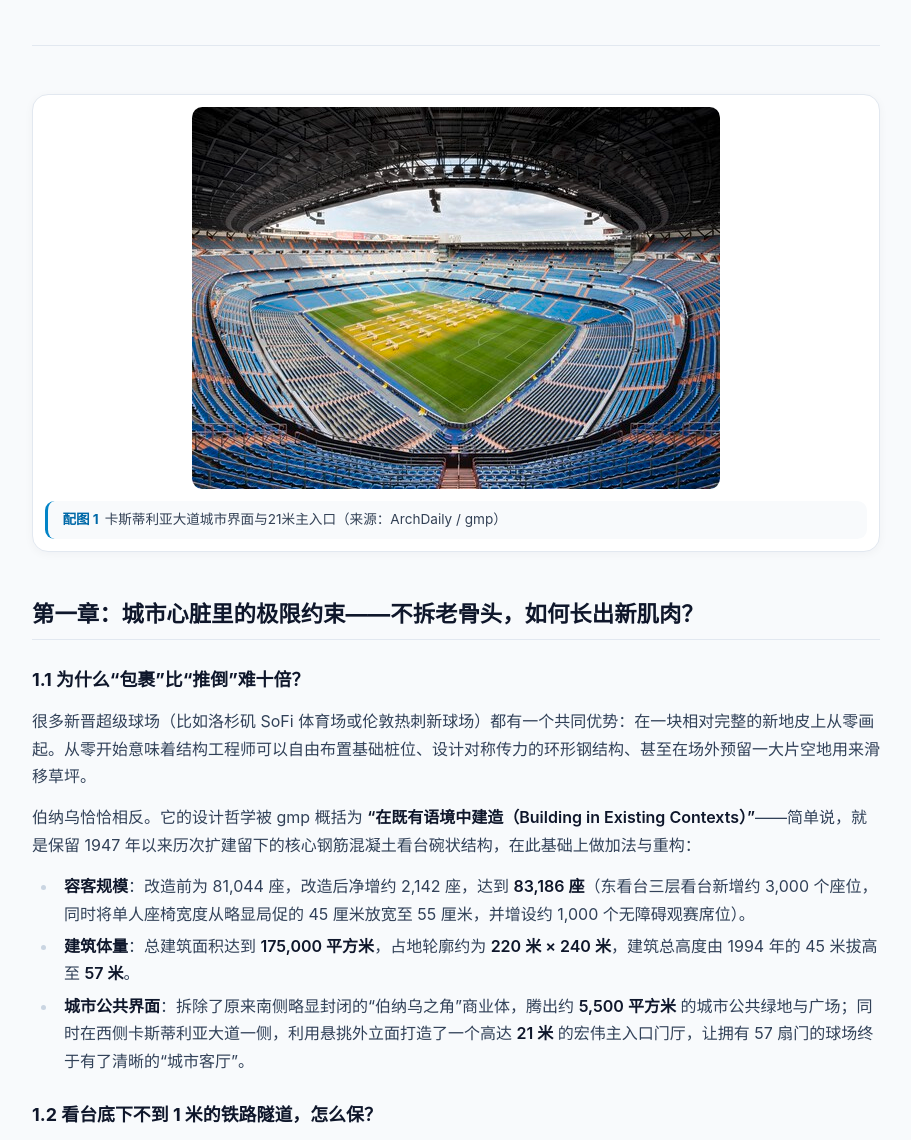
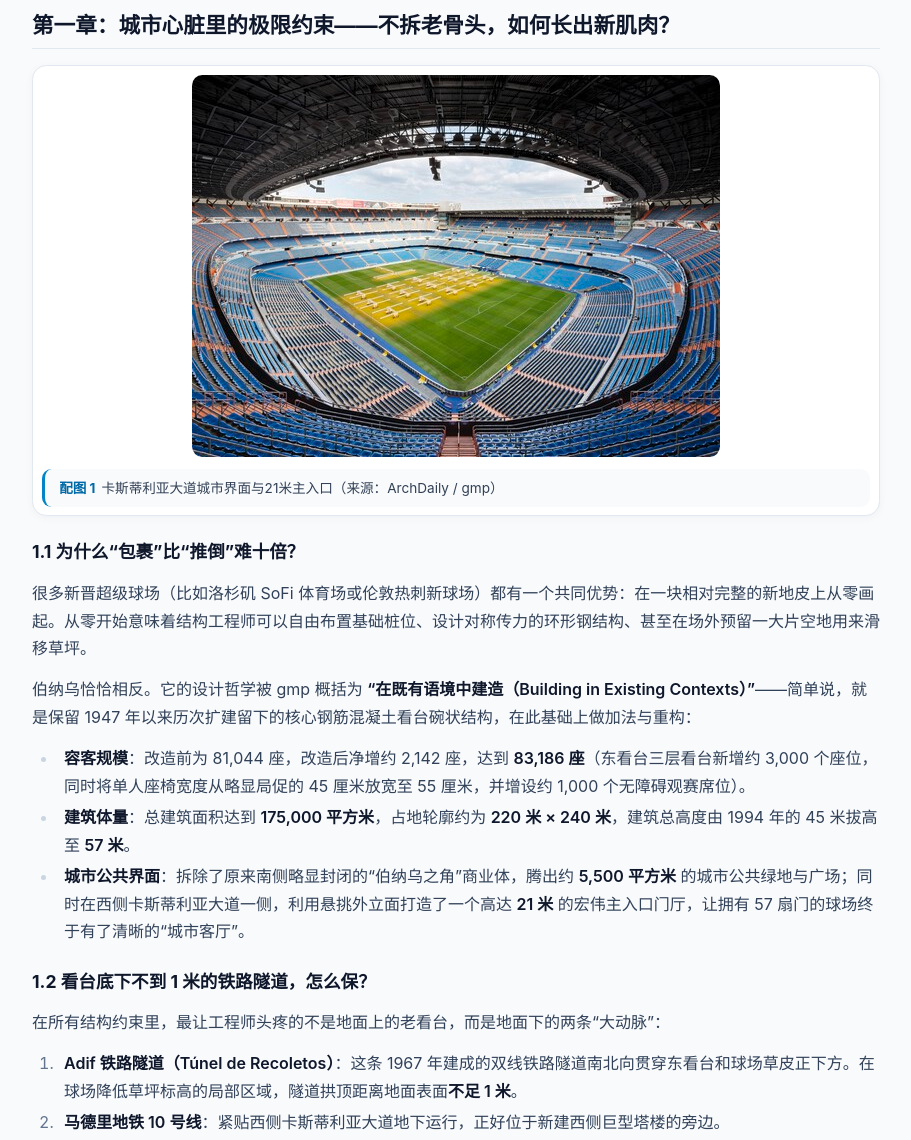
Before and after one commit to bearlove163/steel-blog, an Astro site: page /steel-blog/blog/2026-11-24-santiago-bernabeu in a window 1280 px wide. Shown: the part 1636-2776 px from the top of the page, without its empty margins (184-1095 px from the left). Built offline with nearby package versions, Linux system fonts and the light colour scheme; Astro itself is replaced by a stand-in of ours.

Commit message:
style: remove redundant hr dividers, place chapter images below headings, and tighten vertical spacing

```diff
--- a/content-queue/2026-11-30-shenzhen-zhongshan-bridge/index.md
+++ b/content-queue/2026-11-30-shenzhen-zhongshan-bridge/index.md
@@ -6,7 +6,6 @@ description: "万字硬核科普：2024 乔治·理查德森国际桥梁大奖
 source: "深中通道管理中心 / 《桥梁》杂志 / 中交集团 / 西南交大风洞实验室 / ESWP / Hempel"
 infographic: "/projects/2026-11-30-shenzhen-zhongshan-bridge/candidates/01-infographic.jpg"
 ---
-
 ## 引言：珠江口伶仃洋上的“海上脊梁”与桥梁界诺贝尔奖
 
 站在粤港澳大湾区珠江口的伶仃洋畔向海面远眺，2024 年 6 月 30 日正式通车、全长约 24 公里的深中通道如同一条巨龙横卧碧波。而在它“东隧西桥”的宏大格局中，最令人震撼的视觉焦点，莫过于东段海域上空那座两座主塔直插云霄、单孔飞跃主航道的超级悬索桥——<strong>深中大桥</strong>（建设期曾用名：<strong>伶仃洋大桥</strong>）。
@@ -24,12 +23,9 @@ infographic: "/projects/2026-11-30-shenzhen-zhongshan-bridge/candidates/01-infog
 
 接下来，我们就用最通俗的工程科普语言，把深中大桥从海底基础到 270 米塔顶的每一个“黑科技”彻底拆解清楚。
 
----
-
+## 第一章：为什么主跨 1,666 米，必须放弃斜拉桥改建悬索桥？
 
 ![深中通道深中大桥通车前夕航拍全景（来源：新华社 / 中国政府网）](/steel-blog/projects/2026-11-30-shenzhen-zhongshan-bridge/candidates/03-aerial-panorama.jpg)
-
-## 第一章：为什么主跨 1,666 米，必须放弃斜拉桥改建悬索桥？
 
 很多喜欢桥梁的朋友看到珠江口另一座名桥——港珠澳大桥或者深中通道西侧的中山大桥（主跨 580 米斜拉桥），都会问同一个问题：斜拉桥的斜拉索直接从塔顶斜拉到桥面，刚度大、造型也极具现代感，为什么深中大桥跨越 1,666 米主航道时，却没有采用斜拉桥方案？
 
@@ -52,12 +48,9 @@ infographic: "/projects/2026-11-30-shenzhen-zhongshan-bridge/candidates/01-infog
 
 这就是工程设计的本质：从来不是选“最炫的方案”，而是在航道、航空、台风、地质的重重红线中，找到那个唯一成立的最优解。
 
----
-
+## 第二章：270 米高塔与百万吨“8 字形”海中锚碇——如何在深海软土里生根？
 
 ![伶仃洋海域百万吨海中东锚碇与围堰筑岛施工实景（来源：新华社 / 中国政府网）](/steel-blog/projects/2026-11-30-shenzhen-zhongshan-bridge/candidates/04-offshore-anchorage.jpg)
-
-## 第二章：270 米高塔与百万吨“8 字形”海中锚碇——如何在深海软土里生根？
 
 悬索桥虽然解放了桥面的压力，但所有重量最终都要由两样东西扛下来：<strong>竖向扛压的主塔</strong>，和<strong>水平抗拉的锚碇</strong>。在陆地上建悬索桥，锚碇可以直接凿进大山岩体里（叫“隧道锚”）；可深中大桥偏偏是一座<strong>全离岸海中悬索桥</strong>——四周全是茫茫大海，海底还覆盖着十来米到几十米厚的软弱淤泥层，连块落脚的石头山都没有！
 
@@ -75,12 +68,9 @@ infographic: "/projects/2026-11-30-shenzhen-zhongshan-bridge/candidates/01-infog
 
 而在海平面以上，高达 270 米的主塔彻底告别了传统“搭脚手架、工人高空绑钢筋”的苦力模式。施工方用上了自主研发的<strong>一体化智能筑塔机</strong>——就像一台包裹着塔柱向上攀爬的“高空移动工厂”，内部集成了自动液压爬升、全封闭防风作业平台、自动喷淋养护与高精度温控系统，每天稳步向上“长高” <strong>1.2 米</strong>。同时，针对大体积混凝土最怕开裂的顽疾，团队通过“水化—温度—湿度—约束”多场耦合防裂算法与内部冷却水管精准控温，硬是将主塔混凝土有害裂缝减少了 50%，实现了 <strong>“零有害裂缝”</strong> 的高耐久标准。
 
----
-
+## 第三章：2,060 MPa 智慧主缆与“标记法”高空架设——3,000 米钢丝的微米级较量
 
 ![270 米主塔与主缆猫道高空架设现场（来源：新华社 / HighestBridges）](/steel-blog/projects/2026-11-30-shenzhen-zhongshan-bridge/candidates/05-catwalk-main-cables.jpg)
-
-## 第三章：2,060 MPa 智慧主缆与“标记法”高空架设——3,000 米钢丝的微米级较量
 
 如果说主塔和锚碇是骨骼，那么横跨 2,826 米、悬在海面百米高空的<strong>两根主缆</strong>，就是深中大桥最核心的“大筋”。
 
@@ -105,12 +95,9 @@ infographic: "/projects/2026-11-30-shenzhen-zhongshan-bridge/candidates/01-infog
 
 索股内部沿着 3,000 米全长复合了涂覆湿敏材料的光纤光栅（FBG）传感器阵列。它们就像主缆内部的“神经末梢”，一旦主缆深处任何一米出现微小的湿度升高、温度异常或局部应力突变，中控室的监测平台立刻就能定位报警，并自动加大除湿机风量，真正实现主缆 100 年全寿命期的“主动免疫”。
 
----
-
+## 第四章：从 70 m/s 到 88 m/s——49.7 米超宽扁平钢箱梁的 300 次风洞突围
 
 ![深中大桥 88 m/s 抗风组合气动措施与百年防腐白底信息图（来源：钢结构研究院定制生成）](/steel-blog/projects/2026-11-30-shenzhen-zhongshan-bridge/candidates/02-aerodynamics-infographic.jpg)
-
-## 第四章：从 70 m/s 到 88 m/s——49.7 米超宽扁平钢箱梁的 300 次风洞突围
 
 如果只论技术含金量，深中大桥最惊心动魄的一场攻坚战，并不在海底，也不在塔顶，而是在几千公里外的<strong>西南交通大学风洞实验室</strong>里。
 
@@ -141,12 +128,9 @@ infographic: "/projects/2026-11-30-shenzhen-zhongshan-bridge/candidates/01-infog
 - <strong>100 根短吊索的“3D 关节轴承”</strong>：跨中区域有 100 根长度不足 11 米的短吊索，当超宽钢箱梁在汽车偏载或大风下产生微幅扭转时，短吊索极易在根部发生弯曲折断。设计师专门在吊索与钢箱梁连接耳板处加装了<strong>三维转动关节轴承</strong>，让短吊索像人的肩关节一样灵活释放扭转应力。
 - <strong>全漂浮体系的“柔性刹车”</strong>：作为一座三跨全漂浮体系悬索桥，长达 2,826 米的钢箱梁在温度和台风下，梁端最大水平位移可达 <strong>3.15 米</strong>，每天来回累积滑移行程高达 <strong>101 米</strong>！团队在主塔位置研发了<strong>多功能静力限位 + 动态粘滞阻尼器系统</strong>，在允许缓慢热胀冷缩的同时，遇到突发强风或地震瞬间锁定缓冲，成功将最大纵向位移削减了 <strong>30%</strong>。
 
----
-
+## 第五章：91 米高空“吊焊结合”与 100 年海工防腐密码
 
 ![繁忙主航道巨轮穿行下 91 米高空钢箱梁海上同步吊装（来源：新华社 / HighestBridges）](/steel-blog/projects/2026-11-30-shenzhen-zhongshan-bridge/candidates/06-girder-hoisting-aerial.jpg)
-
-## 第五章：91 米高空“吊焊结合”与 100 年海工防腐密码
 
 如果说设计和风洞试验是在纸面和实验室里决胜，那么把 <strong>213 节</strong>、每节宽达 <strong>49.7 米</strong>、重达 <strong>226 到 360 吨</strong> 的巨型钢箱梁，在日均通行 <strong>4,500 艘船舶</strong> 的繁忙主航道正上方吊到 <strong>91 米高空</strong> 精确对接，就是一场容不得半点闪失的海上大考。
 
@@ -172,12 +156,9 @@ infographic: "/projects/2026-11-30-shenzhen-zhongshan-bridge/candidates/01-infog
 2. <strong>水下与浪溅区阴极保护</strong>：针对海上钢管桩套箱、承台和邻近的 6.845 公里钢壳混凝土沉管隧道，综合布置<strong>牺牲阳极（锌/铝合金）</strong> 与 <strong>外加电流阴极保护（ICCP）</strong> 系统，从电化学原理上阻断海水中氯离子的腐蚀电流。
 3. <strong>箱梁内部除湿与巡检机器人</strong>：全桥钢箱梁内部配备工业级除湿系统，配合通车后的智能巡检机器人与数字孪生健康监测平台，实现了结构全生命周期的数字化运维。
 
----
-
+## 结语：从深中大桥看中国跨海钢桥的新范式
 
 ![2023 年 4 月 28 日深中大桥钢箱梁高精度合龙焊接现场（来源：新华社 / 中国政府网）](/steel-blog/projects/2026-11-30-shenzhen-zhongshan-bridge/candidates/08-deck-closure.jpg)
-
-## 结语：从深中大桥看中国跨海钢桥的新范式
 
 2024 年 6 月 30 日通车至今，深中通道仅用一年时间便迎来了超过 <strong>3,100 万辆次</strong> 的车流检验，将深圳与中山两地的车程从过去的 2 小时压缩至 <strong>20–30 分钟</strong>，彻底打通了粤港澳大湾区珠江口东西两岸的“任督二脉”。
 
--- a/src/content/blog/2026-11-24-santiago-bernabeu/index.md
+++ b/src/content/blog/2026-11-24-santiago-bernabeu/index.md
@@ -6,7 +6,6 @@ description: "万字硬核科普：皇马主场如何在不拆老看台、不断
 source: "gmp / L35 / sbp / FCC / Sener / Arup / Hormigón y Acero"
 infographic: "/projects/2026-11-24-santiago-bernabeu/candidates/01-infographic.jpg"
 ---
-
 ## 引言：为什么一座足球场，要花掉 14 亿欧元去“带电手术”？
 
 如果你在 2019 年之前站在西班牙马德里著名的卡斯蒂利亚大道（Paseo de la Castellana）旁，抬头看一眼皇家马德里队的主场——圣地亚哥·伯纳乌球场，你会发现一个有趣的反差：它是全世界最吸金、最具传奇色彩的足球圣殿之一，但从建筑学角度看，它却像一件“打满补丁的旧风衣”。
@@ -21,12 +20,9 @@ infographic: "/projects/2026-11-24-santiago-bernabeu/candidates/01-infographic.j
 
 这篇文章，我们就用最通俗的语言，把这座新伯纳乌从外到内、从天上到地下拆解一遍，看看那些隐藏在炫酷银色外衣背后的空间钢结构密码。
 
----
-
+## 第一章：城市心脏里的极限约束——不拆老骨头，如何长出新肌肉？
 
 ![卡斯蒂利亚大道城市界面与21米主入口（来源：ArchDaily / gmp）](/steel-blog/projects/2026-11-24-santiago-bernabeu/candidates/04-archdaily-exterior.jpg)
-
-## 第一章：城市心脏里的极限约束——不拆老骨头，如何长出新肌肉？
 
 ### 1.1 为什么“包裹”比“推倒”难十倍？
 
@@ -51,12 +47,9 @@ infographic: "/projects/2026-11-24-santiago-bernabeu/candidates/01-infographic.j
 
 更惊险的是东侧地下重型货运车辆通道的开挖。为了在现有建筑底部硬生生掏出一条大货车通道（用于演唱会舞台设备进场），工程师对 5 根既有核心柱实施了<strong>主动托换（Active Underpinning）</strong>：先用微型桩支撑托换梁，再安放 <strong>17 台液压千斤顶</strong> 协同顶升 <strong>11 兆牛（约 1,120 吨）</strong> 的既有上部荷载，边顶升边开挖，全程将老结构的沉降严格控制在 <strong>1 毫米以内</strong>。
 
----
-
+## 第二章：给钢铁巨人穿上“流动的银甲”——7,500 片不锈钢百叶的光学与流体力学
 
 ![7500片V形不锈钢百叶幕墙特写（来源：ArchDaily / gmp）](/steel-blog/projects/2026-11-24-santiago-bernabeu/candidates/03-facade-louvers.jpg)
-
-## 第二章：给钢铁巨人穿上“流动的银甲”——7,500 片不锈钢百叶的光学与流体力学
 
 从远处看，新伯纳乌最抓人眼球的，是那层包裹着整座球场的银白色流线型“金属皮肤”。它既不像鸟巢那样把粗壮的钢构直接暴露在外，也不像传统玻璃幕墙那样死板反光，而是像一块被风吹拂的液态金属。
 
@@ -78,12 +71,9 @@ infographic: "/projects/2026-11-24-santiago-bernabeu/candidates/01-infographic.j
 
 最绝的是，他们利用参数化算法，<strong>微调了每一片 V 形百叶的倾斜角度与安装方位</strong>。也就是说，这 7,500 片不锈钢百叶看似浑然一体，实则每一片的“尺寸、曲率和倾角”几乎都是独一无二的。通过这种精密计算，阳光照在球场上只会呈现柔和流动的金属光泽，而不会向周边住宅区集中反射刺眼眩光。到了夜晚，百叶背后的动态 LED 投光系统亮起，整座幕墙还能化身巨型城市媒体屏，向外投射球队配色、文字与动态影像。
 
----
-
+## 第三章：屋顶上的结构变阵——从“车辐索网”到 176 米 S690 高强钢巨桁架
 
 ![空间钢结构分析模型：四巨桁架与既有看台关系（来源：INES 结构工程）](/steel-blog/projects/2026-11-24-santiago-bernabeu/candidates/06-ines-structural-model.jpg)
-
-## 第三章：屋顶上的结构变阵——从“车辐索网”到 176 米 S690 高强钢巨桁架
 
 如果说外立面是伯纳乌的“颜值”，那么头顶那片总重超过 <strong>15,000 吨</strong>、悬在地面 <strong>50 米高空</strong> 的大跨度钢屋盖，才是整座球场真正的技术心脏。
 
@@ -123,12 +113,9 @@ infographic: "/projects/2026-11-24-santiago-bernabeu/candidates/01-infographic.j
 
 拼好之后怎么放上去？先用 <strong>4 台同步液压提升千斤顶（Strand Jacks）</strong>（每台最多带 42 根钢绞线）把 700 吨重的巨桁架垂直吊升到 50 米高空，放到预先架设在 176 米主桁架上的<strong>两台移动台车（Bogies）</strong>上；随后启动电动滑移装置（*Ripado*），像推天车一样把巨桁架水平滑移到东侧预定位置就位！整套过程行云流水，甚至在 2020–2021 年疫情空场期间，施工团队趁着没有观众干扰，更是把施工效率拉到了极致。
 
----
-
+## 第四章：15 分钟开合的“轻质天幕”与 360° 环形巨幕
 
 ![官方建筑横剖面图：屋盖、看台与地下空间（来源：gmp 建筑事务所）](/steel-blog/projects/2026-11-24-santiago-bernabeu/candidates/07-cross-section.jpg)
-
-## 第四章：15 分钟开合的“轻质天幕”与 360° 环形巨幕
 
 ### 4.1 为什么可开合屋盖的桁架里要塞“木头”和“碳纤维”？
 
@@ -149,12 +136,9 @@ infographic: "/projects/2026-11-24-santiago-bernabeu/candidates/01-infographic.j
 
 而在球场最高层的第 10 层外环，建筑师利用一座高达 <strong>16.5 米</strong> 的空间网架“巨型门廊”，开辟了一条全天候开放的 <strong>Skywalk 360 空中观景步道</strong> 与总面积达 <strong>1,200 平方米</strong> 的 <strong>Skybar</strong>。即便在没有比赛的日子里，游客也能登上 57 米高空，一边俯瞰马德里天际线，一边透过玻璃俯瞰脚下的传奇绿茵场。
 
----
-
+## 第五章：地下 30 米的“六层草坪温室”——9,000 吨绿茵如何 5 小时隐身？
 
 ![夜间外立面全景实拍（来源：sbp / Marcus Bredt）](/steel-blog/projects/2026-11-24-santiago-bernabeu/candidates/02-sbp-night.jpg)
-
-## 第五章：地下 30 米的“六层草坪温室”——9,000 吨绿茵如何 5 小时隐身？
 
 如果说屋盖和外立面是伯纳乌的“上半身革命”，那么藏在球场草皮正下方的 <strong>Hypogeum（地下草坪收纳系统）</strong>，就是让全世界土木与机械工程师拍案叫绝的“下半身黑科技”。
 
@@ -179,12 +163,9 @@ infographic: "/projects/2026-11-24-santiago-bernabeu/candidates/01-infographic.j
 - <strong>层间自动巡检小车</strong>：每两层之间留有空隙，一台可沿轨道行走的三角桁架维护小车穿梭其间，自动完成精准滴灌、水肥一体化循环回收、甚至草坪修剪。
 - <strong>CO₂ 注入与防霉变</strong>：地下空间密闭，草坪光合作用会迅速消耗二氧化碳并释放湿气。<strong>TALAT</strong> 设计的智能楼宇管理系统（BMS）实时监测每一层的温湿度与气体浓度，自动注入 <strong>CO₂</strong> 维持光合效率，并通过强力新风循环与工业除湿机防止真菌病害爆发。整套地下系统光电缆就铺设了约 <strong>90 公里</strong>，各类给排水与消防管网超过 <strong>5 公里</strong>。
 
----
-
+## 结语：现代体育场馆的“城市基础设施化”
 
 ![伯纳乌地下黑科技：30米深六层草坪温室白底信息图（来源：钢结构研究院定制生成）](/steel-blog/projects/2026-11-24-santiago-bernabeu/candidates/10-hypogeum-infographic.jpg)
-
-## 结语：现代体育场馆的“城市基础设施化”
 
 截至 2024–2026 年全面投入运营，新伯纳乌不仅让皇马的比赛日与非比赛日收入实现几何级增长，更重要的是它为全球老旧大型场馆提供了一份极具含金量的<strong>“极限城市更新样本”</strong>：
 
--- a/src/styles/global.css
+++ b/src/styles/global.css
@@ -22,11 +22,11 @@
 }
 
 .prose-editorial h2 {
-  margin-top: 2.1em;
-  margin-bottom: 0.75em;
-  padding-bottom: 0.45em;
+  margin-top: 1.65em;
+  margin-bottom: 0.6em;
+  padding-bottom: 0.35em;
   border-bottom: 1px solid rgb(226 232 240);
-  font-size: 1.4rem;
+  font-size: 1.35rem;
   line-height: 1.35;
 }
 
@@ -34,31 +34,36 @@
   border-bottom-color: rgb(30 41 59);
 }
 
+.prose-editorial hr {
+  margin-top: 1.25em;
+  margin-bottom: 1.25em;
+}
+
 .prose-editorial h3 {
-  margin-top: 1.45em;
-  margin-bottom: 0.45em;
-  font-size: 1.12rem;
+  margin-top: 1.25em;
+  margin-bottom: 0.4em;
+  font-size: 1.1rem;
 }
 
 .prose-editorial ul,
 .prose-editorial ol {
-  margin-top: 0.65em;
-  margin-bottom: 0.85em;
+  margin-top: 0.55em;
+  margin-bottom: 0.75em;
 }
 
 .prose-editorial li {
-  margin-top: 0.3em;
-  margin-bottom: 0.3em;
+  margin-top: 0.25em;
+  margin-bottom: 0.25em;
 }
 
 /* Centered figure + prominent caption/source card */
 .article-figure {
-  margin: 1.75rem auto;
-  padding: 0.75rem;
-  border-radius: 1rem;
+  margin: 1rem auto;
+  padding: 0.55rem;
+  border-radius: 0.9rem;
   background: rgb(255 255 255);
   border: 1px solid rgb(226 232 240);
-  box-shadow: 0 2px 10px rgba(15, 23, 42, 0.04);
+  box-shadow: 0 2px 8px rgba(15, 23, 42, 0.04);
   text-align: center;
 }
 
```
